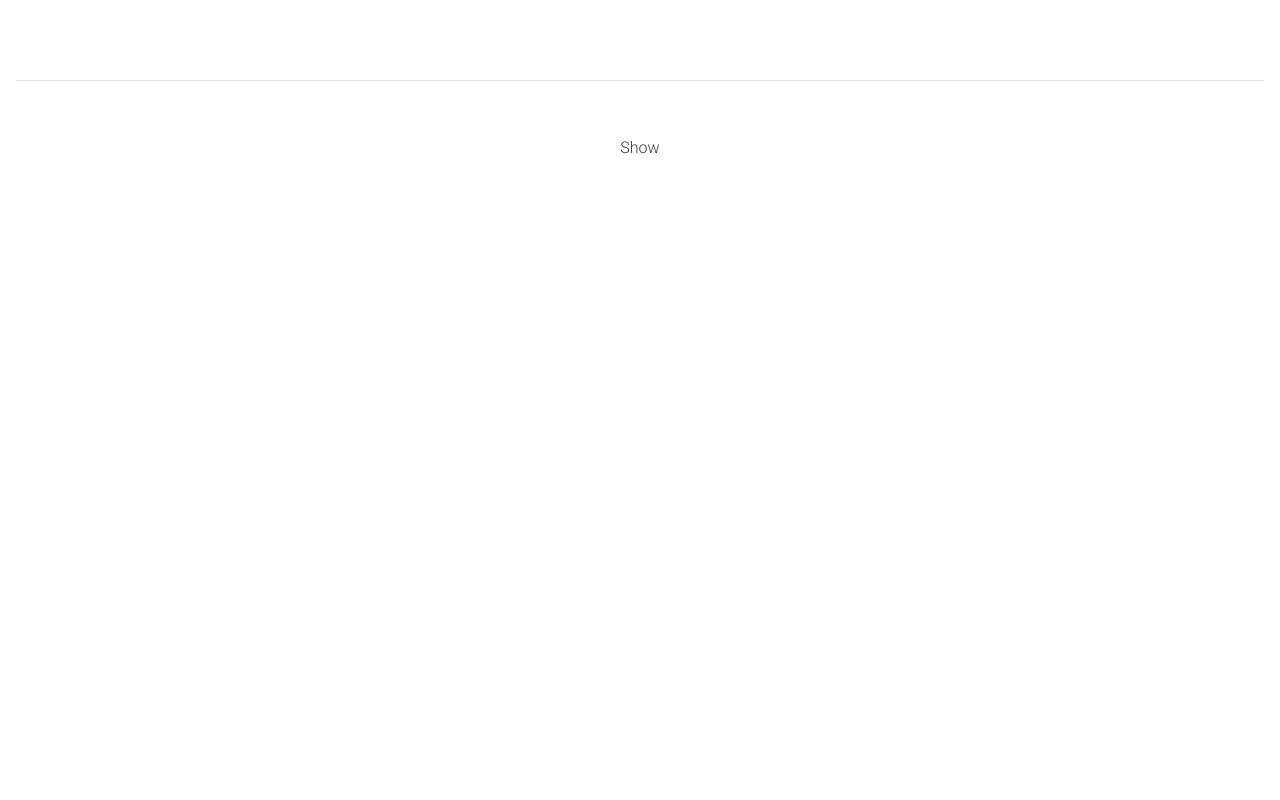
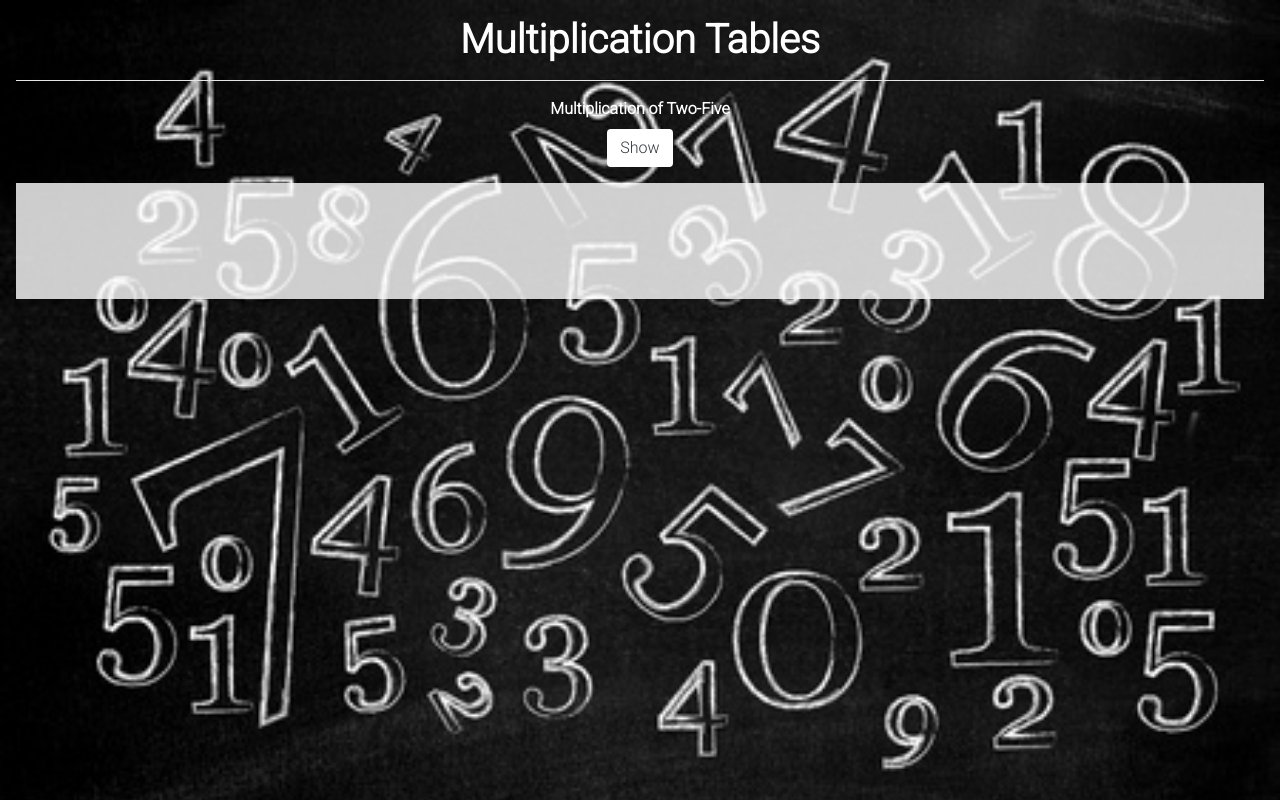
Before and after one commit to AyoOlonilua/Multiplication-Tables, a plain HTML site: page index.html in a window 1280 px wide. Drawn offline with Linux system fonts and the light colour scheme.

```diff
--- a/css/styles.css
+++ b/css/styles.css
@@ -4,6 +4,7 @@
     font-family: 'Roboto', sans-serif;
 }
 body {
+    background-image: url(/img/8512533-numbers-on-blackboard.jpg);
     background-size: cover;
 }
 .a {
```
